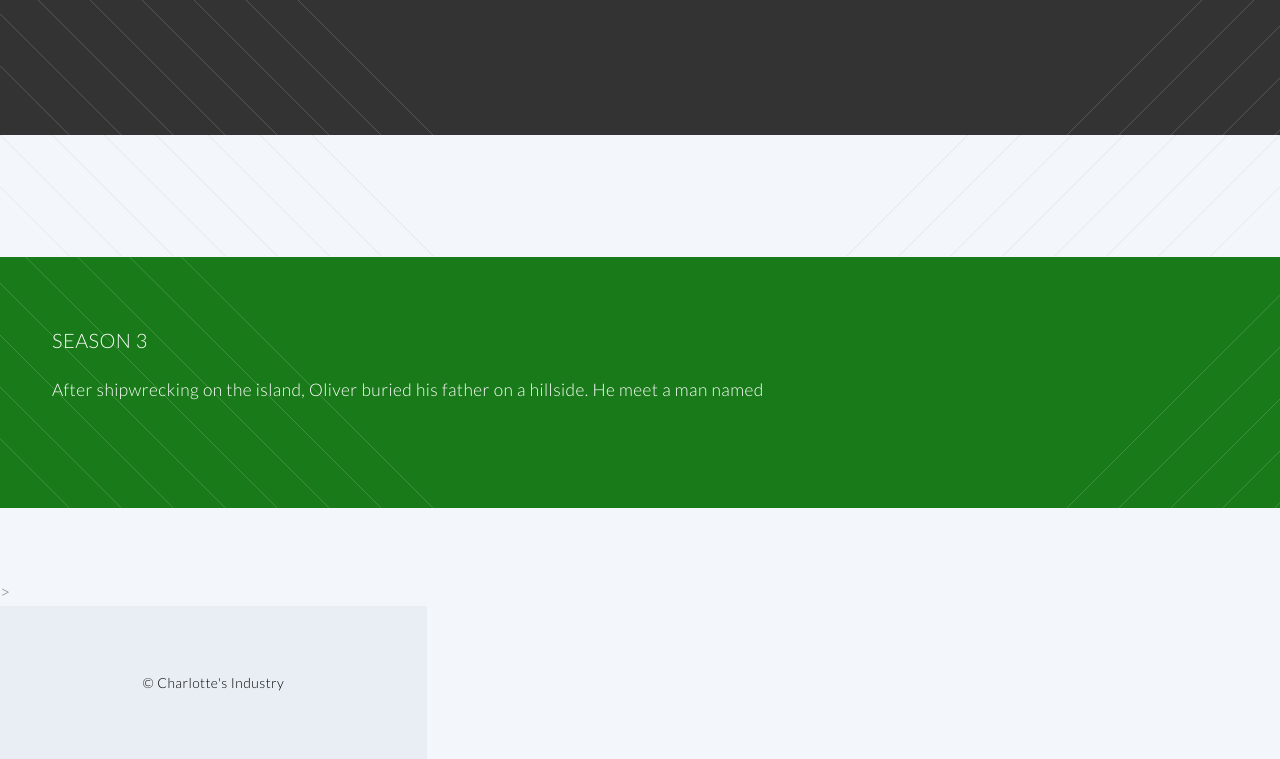
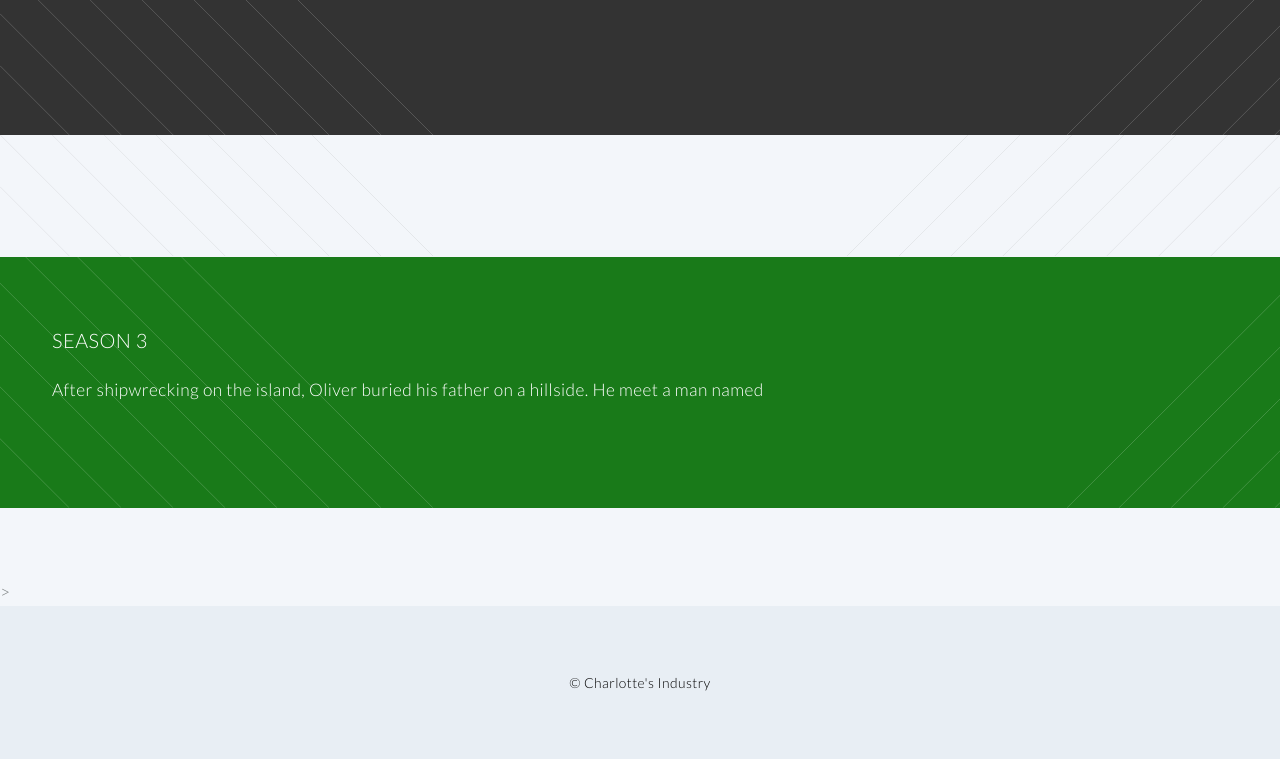
Before and after one commit to CowsAlways/CowsAlways.github.io, a plain HTML site: page Flashbacks.html in a window 1280 px wide. Shown: the part 1025-1784 px from the top of the page. Drawn offline with Linux system fonts and the light colour scheme.

Commit message:
Fixed (Deleted extra div)

```diff
--- a/Flashbacks.html
+++ b/Flashbacks.html
@@ -111,7 +111,6 @@
 										</div>
 
 								</div>
-								<div class="4u 12u(narrower)"
 
 					<!-- Two -->
 >
```
